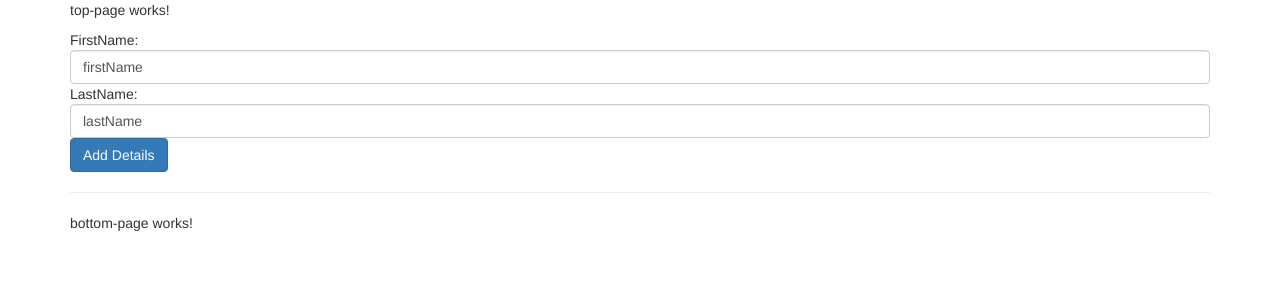
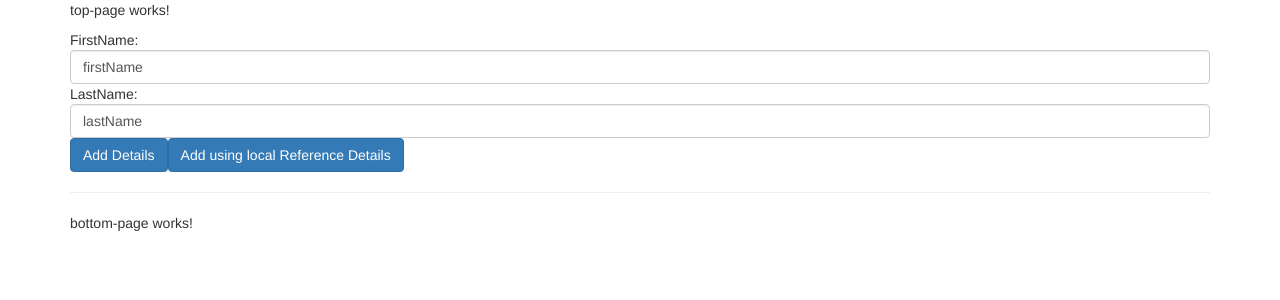
Before and after one commit to susmithakundukulam/translatorPro, an Angular app: page / in a window 1280 px wide. Shown: the top 300 px of the page. Built offline with nearby package versions, Linux system fonts and the light colour scheme.

Commit message:
viewchild Use

```diff
--- a/src/app/top-page/top-page.component.html
+++ b/src/app/top-page/top-page.component.html
@@ -1,7 +1,9 @@
 <p>top-page works!</p>
 
 
-FirstName:<input type="text" class="form-control" [(ngModel)]="fName">
+FirstName:<input type="text" class="form-control" [(ngModel)]="fName" #first_name>
 LastName:<input type="text" class="form-control" [(ngModel)]="lName">
 
 <button type="button" class="btn btn-primary" (click)="addNewItem()">Add Details</button>
+
+<button type="button" class="btn btn-primary" (click)="addNewItemusingLocal(first_name)">Add using local Reference Details</button>
--- a/src/app/top-page/top-page.component.ts
+++ b/src/app/top-page/top-page.component.ts
@@ -1,4 +1,4 @@
-import { Component, EventEmitter, OnInit, Output } from '@angular/core';
+import { Component, ElementRef, EventEmitter, OnInit, Output, ViewChild } from '@angular/core';
 
 @Component({
   selector: 'app-top-page',
@@ -8,6 +8,7 @@ import { Component, EventEmitter, OnInit, Output } from '@angular/core';
 export class TopPageComponent implements OnInit {
 
   @Output() newItemEvent = new EventEmitter<{fName:string, lName:string}>();
+  @ViewChild('first_name',{static: true}) first_localname:ElementRef;
 
   fName='firstName';
   lName='lastName'
@@ -20,4 +21,8 @@ export class TopPageComponent implements OnInit {
    this.newItemEvent.emit({fName: this.fName, lName: this.lName});
   }
 
+  addNewItemusingLocal(){
+    console.log(this.first_localname.nativeElement.value);
+  }
+
 }
```
